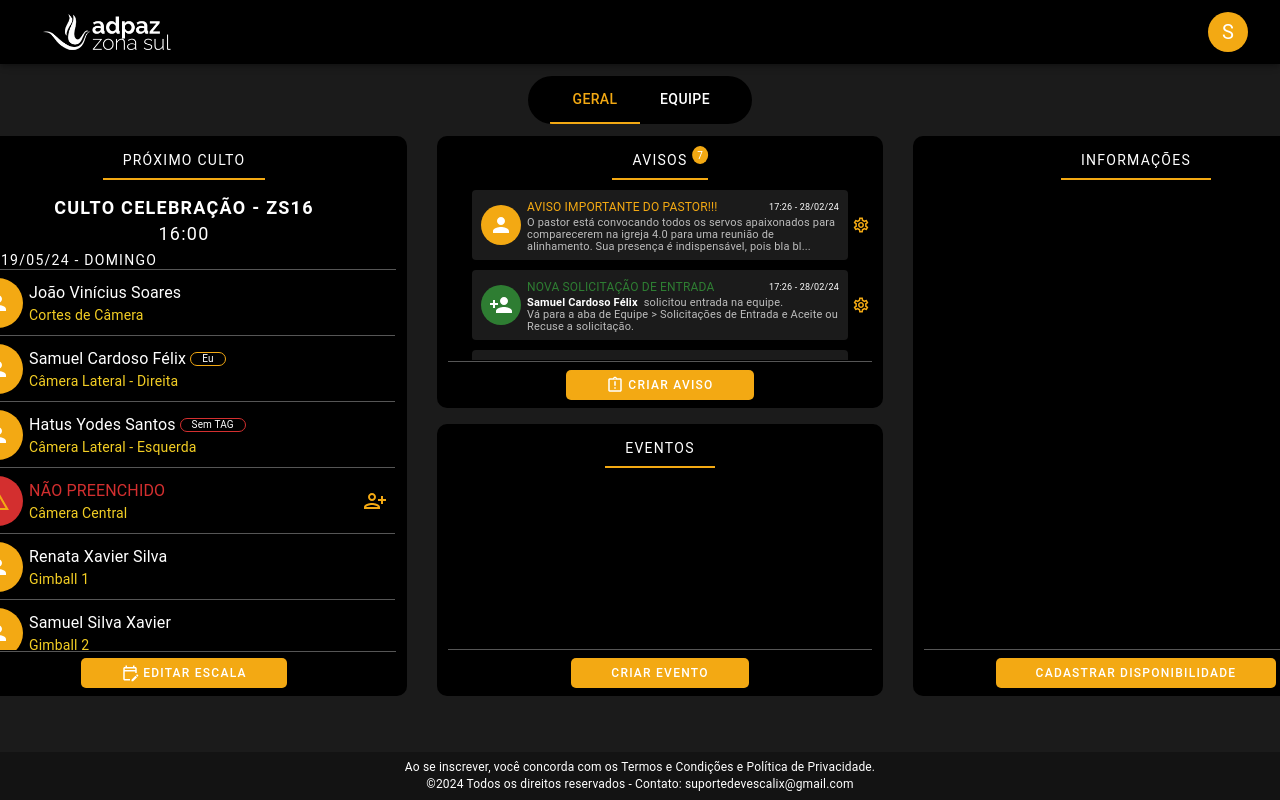
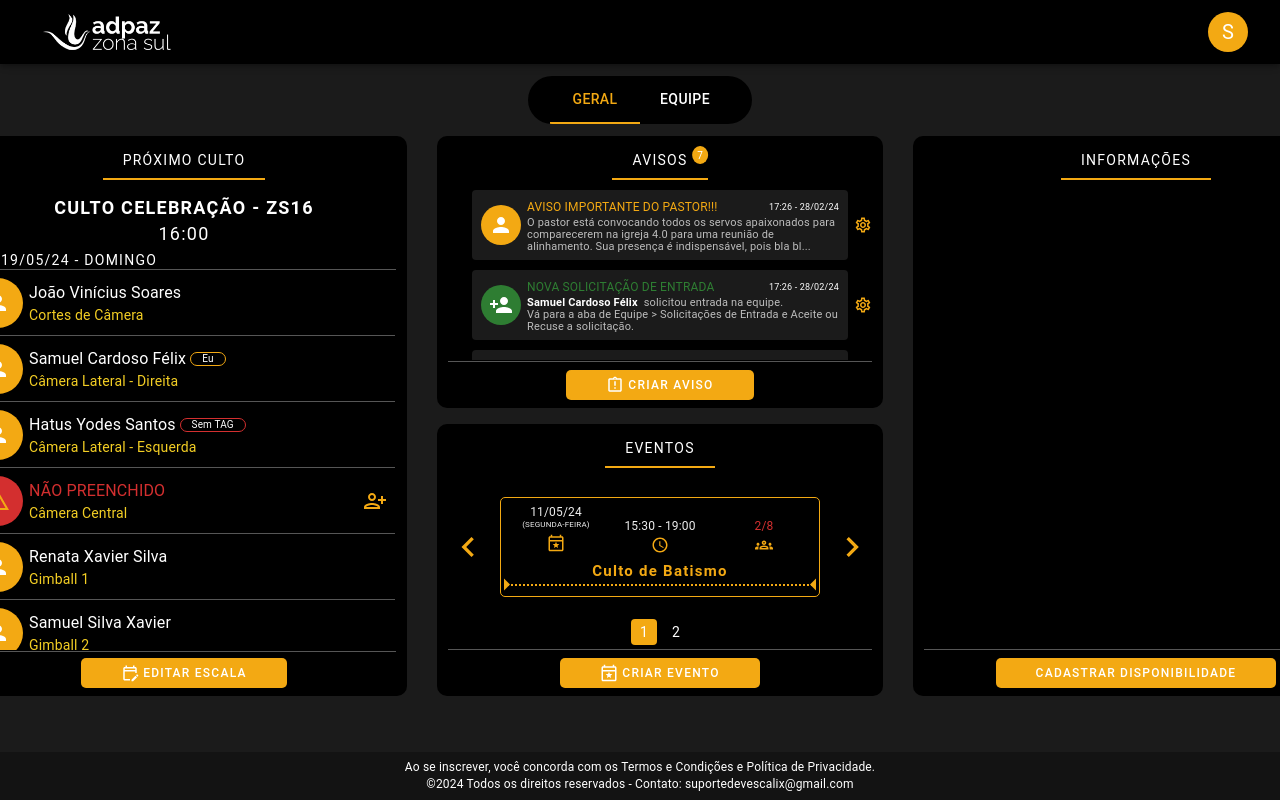
Before and after one commit to SamuelCFelix/Escala-Frontend, a React (Create React App) app: page /home in a window 1280 px wide. Built offline with nearby package versions, Linux system fonts and the light colour scheme; no server answers.

Commit message:
criação do bilhete e componentes de eventos

```diff
--- a/src/pages/home/paginaGeral/cardsAvisos/avisoDefault.js
+++ b/src/pages/home/paginaGeral/cardsAvisos/avisoDefault.js
@@ -26,6 +26,9 @@ const styles = {
     borderRadius: "4px",
     boxSizing: "border-box",
     textTransform: "none",
+    "&:hover": {
+      backgroundColor: "rgba(243, 169, 19, 0.2)",
+    },
   },
   avatarIcon: {
     background: "#F3A913",
@@ -70,9 +73,14 @@ const styles = {
   },
   iconConfigAviso: {
     position: "absolute",
-    right: "-30px",
+    right: "-28px",
     top: "50%",
     transform: "translateY(-50%)",
+    width: "26px",
+    height: "26px",
+    "&.MuiButtonBase-root.MuiIconButton-root:hover": {
+      backgroundColor: "rgba(243, 169, 19, 0.2)",
+    },
   },
   boxTextoDesfalque: {
     display: "flex",
--- a/src/pages/home/paginaGeral/cardsAvisos/avisoFaltaAnunciada.js
+++ b/src/pages/home/paginaGeral/cardsAvisos/avisoFaltaAnunciada.js
@@ -32,6 +32,9 @@ const styles = {
     borderRadius: "4px",
     boxSizing: "border-box",
     textTransform: "none",
+    "&:hover": {
+      backgroundColor: "rgba(243, 169, 19, 0.2)",
+    },
   },
   avatarIcon: {
     background: "#F3A913",
@@ -76,9 +79,14 @@ const styles = {
   },
   iconConfigAviso: {
     position: "absolute",
-    right: "-30px",
+    right: "-28px",
     top: "50%",
     transform: "translateY(-50%)",
+    width: "26px",
+    height: "26px",
+    "&.MuiButtonBase-root.MuiIconButton-root:hover": {
+      backgroundColor: "rgba(243, 169, 19, 0.2)",
+    },
   },
   boxTextDestaqueAviso: {
     width: "100%",
--- a/src/pages/home/paginaGeral/cardsAvisos/avisoNaoPreenchido.js
+++ b/src/pages/home/paginaGeral/cardsAvisos/avisoNaoPreenchido.js
@@ -31,6 +31,9 @@ const styles = {
     borderRadius: "4px",
     boxSizing: "border-box",
     textTransform: "none",
+    "&:hover": {
+      backgroundColor: "rgba(243, 169, 19, 0.2)",
+    },
   },
   avatarIcon: {
     background: "#F3A913",
@@ -75,9 +78,14 @@ const styles = {
   },
   iconConfigAviso: {
     position: "absolute",
-    right: "-30px",
+    right: "-28px",
     top: "50%",
     transform: "translateY(-50%)",
+    width: "26px",
+    height: "26px",
+    "&.MuiButtonBase-root.MuiIconButton-root:hover": {
+      backgroundColor: "rgba(243, 169, 19, 0.2)",
+    },
   },
   boxTextDestaqueAviso: {
     width: "100%",
--- a/src/pages/home/paginaGeral/cardsAvisos/avisoNovaSolicitacao.js
+++ b/src/pages/home/paginaGeral/cardsAvisos/avisoNovaSolicitacao.js
@@ -59,9 +59,14 @@ const styles = {
   },
   iconConfigAviso: {
     position: "absolute",
-    right: "-30px",
+    right: "-28px",
     top: "50%",
     transform: "translateY(-50%)",
+    width: "26px",
+    height: "26px",
+    "&.MuiButtonBase-root.MuiIconButton-root:hover": {
+      backgroundColor: "rgba(243, 169, 19, 0.2)",
+    },
   },
   boxTextDestaqueAviso: {
     width: "100%",
--- a/src/pages/home/paginaGeral/cardsAvisos/avisoSistema.js
+++ b/src/pages/home/paginaGeral/cardsAvisos/avisoSistema.js
@@ -32,6 +32,9 @@ const styles = {
     borderRadius: "4px",
     boxSizing: "border-box",
     textTransform: "none",
+    "&:hover": {
+      backgroundColor: "rgb(0, 167, 204, 0.2)",
+    },
   },
   avatarIcon: {
     background: "#F3A913",
@@ -76,9 +79,14 @@ const styles = {
   },
   iconConfigAviso: {
     position: "absolute",
-    right: "-30px",
+    right: "-28px",
     top: "50%",
     transform: "translateY(-50%)",
+    width: "26px",
+    height: "26px",
+    "&.MuiButtonBase-root.MuiIconButton-root:hover": {
+      backgroundColor: "rgba(243, 169, 19, 0.2)",
+    },
   },
   boxTextDestaqueAviso: {
     width: "100%",
--- a/src/pages/home/paginaGeral/index.js
+++ b/src/pages/home/paginaGeral/index.js
@@ -4,6 +4,8 @@ import {
   Close,
   CloudOutlined,
   EditCalendarOutlined,
+  KeyboardArrowLeftOutlined,
+  KeyboardArrowRightOutlined,
   Person,
   PersonAdd,
   PersonAddAlt1Outlined,
@@ -12,6 +14,7 @@ import {
   SaveOutlined,
   SettingsOutlined,
   SmsFailedOutlined,
+  Star,
 } from "@mui/icons-material";
 import {
   Avatar,
@@ -20,6 +23,7 @@ import {
   Chip,
   Divider,
   IconButton,
+  Pagination,
   Stack,
   Typography,
 } from "@mui/material";
@@ -31,6 +35,9 @@ import AvisoNovaSolicitacao from "./cardsAvisos/avisoNovaSolicitacao";
 import AvisoSistema from "./cardsAvisos/avisoSistema";
 import AvisoNaoPreenchido from "./cardsAvisos/avisoNaoPreenchido";
 import AvisoFaltaAnunciada from "./cardsAvisos/avisoFaltaAnunciada";
+import CalendarTodayOutlinedIcon from "@mui/icons-material/CalendarTodayOutlined";
+import AccessTimeOutlinedIcon from "@mui/icons-material/AccessTimeOutlined";
+import GroupsOutlinedIcon from "@mui/icons-material/GroupsOutlined";
 
 const styles = {
   configBox: {
@@ -306,6 +313,164 @@ const styles = {
     justifyContent: "flex-start",
     gap: "4px",
   },
+  positionStarCalendario: {
+    fontSize: "8px",
+    position: "absolute",
+    top: "7px",
+    right: "5px",
+  },
+  boxDoubleIconeBotaoEvento: {
+    display: "flex",
+    alignItems: "center",
+    justifyContent: "center",
+    position: "relative",
+  },
+  boxPaginacao: {
+    position: "absolute",
+    display: "flex",
+    width: "100%",
+    height: "32px",
+    alignItems: "center",
+    justifyContent: "center",
+    bottom: 0,
+  },
+  estiloPaginacao: {
+    "& .MuiPaginationItem-root": {
+      color: "#ffffff",
+      height: "26px",
+      minWidth: "26px",
+    },
+    "& .MuiPaginationItem-root.Mui-selected": {
+      backgroundColor: "#F3A913",
+      color: "#ffffff",
+      "&:hover": {
+        backgroundColor: "#F3A913",
+      },
+    },
+    "& .MuiPaginationItem-root:not(.Mui-selected):hover": {
+      backgroundColor: "rgba(243, 169, 19, 0.6)",
+    },
+  },
+  IconButtonHover: {
+    "&.MuiButtonBase-root.MuiIconButton-root:hover ": {
+      backgroundColor: "rgba(243, 169, 19, 0.2)",
+    },
+  },
+  boxConteudoEvento: {
+    position: "relative",
+    display: "flex",
+    flexDirection: "column",
+    width: "100%",
+    height: "100%",
+    alignItems: "center",
+    justifyContent: "center",
+    overflowY: "auto",
+  },
+  boxCardEvento: {
+    display: "flex",
+    flexDirection: "column",
+    width: "320px",
+    height: "100px",
+    height: "100px",
+    alignItems: "center",
+    justifyContent: "flex-start",
+    border: "1px solid #F3A913",
+    borderRadius: "5px",
+    mb: "32px",
+    textTransform: "none",
+    zIndex: 9,
+    padding: "3px 3px",
+    "&:hover": {
+      backgroundColor: "rgba(243, 169, 19, 0.2)",
+    },
+  },
+  boxAreaInfoEvento: {
+    display: "flex",
+    width: "100%",
+    height: "60px",
+    alignItems: "center",
+    justifyContent: "space-around",
+  },
+  boxDataEvento: {
+    position: "relative",
+    display: "flex",
+    flexDirection: "column",
+    width: "95px",
+    height: "54px",
+    alignItems: "center",
+    justifyContent: "center",
+    gap: "2px",
+  },
+  dataTextDateEvento: {
+    color: "#EEEEEE",
+    fontSize: "12px",
+    lineHeight: "14px",
+    letterSpacing: "0.17px",
+    mb: "6px",
+  },
+  boxAreaSetasEvento: {
+    position: "absolute",
+    display: "flex",
+    width: "95%",
+    alignItems: "center",
+    justifyContent: "space-between",
+    top: "calc(50% - 16px)",
+    left: "50%",
+    transform: "translate(-50%, -50%)",
+  },
+  IconButtonEvento: {
+    "&.MuiButtonBase-root.MuiIconButton-root:hover ": {
+      backgroundColor: "rgba(243, 169, 19, 0.2)",
+    },
+    width: "40px",
+    height: "40px",
+  },
+  iconeEvento: {
+    position: "absolute",
+    bottom: 2,
+    fontSize: "18px",
+    color: "#F3A913",
+  },
+  tituloEventoText: {
+    color: "#F3A913",
+    fontSize: "15px",
+    lineHeight: "16px",
+    letterSpacing: "1.25px",
+    fontWeight: 600,
+  },
+  lineWithTriangles: {
+    position: "relative",
+    background: "none",
+    width: "100%",
+    height: "2px",
+    borderBottom: "2px dotted #F3A913",
+    "&::before, &::after": {
+      content: '""',
+      position: "absolute",
+      top: "50%",
+      transform: "translateY(-50%)",
+      borderStyle: "solid",
+      borderWidth: "6px 6px 0 6px",
+      borderColor: "#F3A913 transparent transparent transparent",
+    },
+    "&::before": {
+      left: "-3px",
+      transform: "translateY(-25%) rotate(-90deg)",
+    },
+    "&::after": {
+      right: "-3.2px",
+      transform: "translateY(-25%) rotate(90deg)",
+    },
+  },
+  boxTituloEvento: {
+    display: "flex",
+    flexDirection: "column",
+    width: "100%",
+    height: "40px",
+    alignItems: "center",
+    justifyContent: "center",
+    gap: "3px",
+  },
 };
 
 const PaginaGeral = () => {
@@ -453,14 +618,24 @@ const PaginaGeral = () => {
                   </Typography>
                 </Box>
                 {editarEscala && membro !== "NÃO PREENCHIDO" && (
-                  <IconButton>
+                  <IconButton
+                    sx={{
+                      "&.MuiButtonBase-root.MuiIconButton-root:hover ": {
+                        backgroundColor: "rgba(211, 47, 47, 0.2)",
+                      },
+                    }}
+                  >
                     <PersonRemoveAlt1Outlined
-                      sx={{ color: "#D32F2F", fontSize: "24px" }}
+                      sx={{
+                        color: "#D32F2F",
+                        fontSize: "24px",
+                      }}
                     />
                   </IconButton>
                 )}
                 {membro === "NÃO PREENCHIDO" && (
                   <IconButton
+                    sx={styles.IconButtonHover}
                     onClick={() => {
                       setOpenModalEscalarMembro(true);
                     }}
@@ -566,8 +741,100 @@ const PaginaGeral = () => {
         {/* Tabela EVENTOS */}
         <Box sx={styles.boxCardDefaultMid}>
           {boxTituloCards("Eventos")}
-          <Box sx={styles.areaConteudoCard}> </Box>
-          {boxBotaoCards("criar evento")}
+          <Box sx={styles.areaConteudoCard}>
+            <Box sx={styles.boxConteudoEvento}>
+              <Button sx={styles.boxCardEvento}>
+                <Box sx={styles.boxAreaInfoEvento}>
+                  <Box sx={styles.boxDataEvento}>
+                    <Typography
+                      sx={{ ...styles.dataTextDateEvento, mb: "-3px" }}
+                    >
+                      11/05/24
+                    </Typography>
+                    <Typography
+                      sx={{
+                        ...styles.dataTextDateEvento,
+                        fontSize: "8px",
+                        mb: "0px",
+                      }}
+                    >
+                      (SEGUNDA-FEIRA)
+                    </Typography>
+                    <Box sx={styles.boxDoubleIconeBotaoEvento}>
+                      <CalendarTodayOutlinedIcon
+                        sx={{ fontSize: "18px", color: "#F3A913" }}
+                      />
+                      <Star
+                        sx={{
+                          ...styles.positionStarCalendario,
+                          color: "#F3A913",
+                        }}
+                      />
+                    </Box>
+                  </Box>
+                  <Box sx={styles.boxDataEvento}>
+                    <Typography sx={styles.dataTextDateEvento}>
+                      15:30 - 19:00
+                    </Typography>
+                    <AccessTimeOutlinedIcon sx={styles.iconeEvento} />
+                  </Box>
+                  <Box sx={styles.boxDataEvento}>
+                    <Typography
+                      sx={{ ...styles.dataTextDateEvento, color: "#D32F2F" }}
+                    >
+                      2/8
+                    </Typography>
+                    <GroupsOutlinedIcon sx={styles.iconeEvento} />
+                  </Box>
+                </Box>
+                <Box sx={styles.boxTituloEvento}>
+                  <Typography sx={styles.tituloEventoText}>
+                    Culto de Batismo
+                  </Typography>
+                  <Box sx={styles.lineWithTriangles} />
+                </Box>
+              </Button>
+              <Box sx={styles.boxPaginacao}>
+                <Pagination
+                  /* count={groupedCards.length > 0 ? groupedCards.length : 1}
+                  page={page}
+                  onChange={handleChangePage} */
+                  count={2}
+                  page={1}
+                  shape="rounded"
+                  hidePrevButton
+                  hideNextButton
+                  sx={styles.estiloPaginacao}
+                />
+              </Box>
+              <Box sx={styles.boxAreaSetasEvento}>
+                <IconButton sx={styles.IconButtonEvento}>
+                  <KeyboardArrowLeftOutlined
+                    sx={{ color: "#F3A913", fontSize: "40px" }}
+                  />
+                </IconButton>
+                <IconButton sx={styles.IconButtonEvento}>
+                  <KeyboardArrowRightOutlined
+                    sx={{ color: "#F3A913", fontSize: "40px" }}
+                  />
+                </IconButton>
+              </Box>
+            </Box>
+          </Box>
+          <Box sx={styles.boxAreaBotaoCard}>
+            <Divider sx={styles.divider} />
+            <Button
+              variant="contained"
+              sx={{ ...styles.botaoDefault, mb: "8px", gap: "4px" }}
+              onClick={() => {}}
+            >
+              <Box sx={styles.boxDoubleIconeBotaoEvento}>
+                <CalendarTodayOutlinedIcon sx={{ fontSize: "18px" }} />
+                <Star sx={styles.positionStarCalendario} />
+              </Box>
+              Criar Evento
+            </Button>
+          </Box>
         </Box>
       </Box>
       <Box sx={styles.boxCardDefault}>
```
